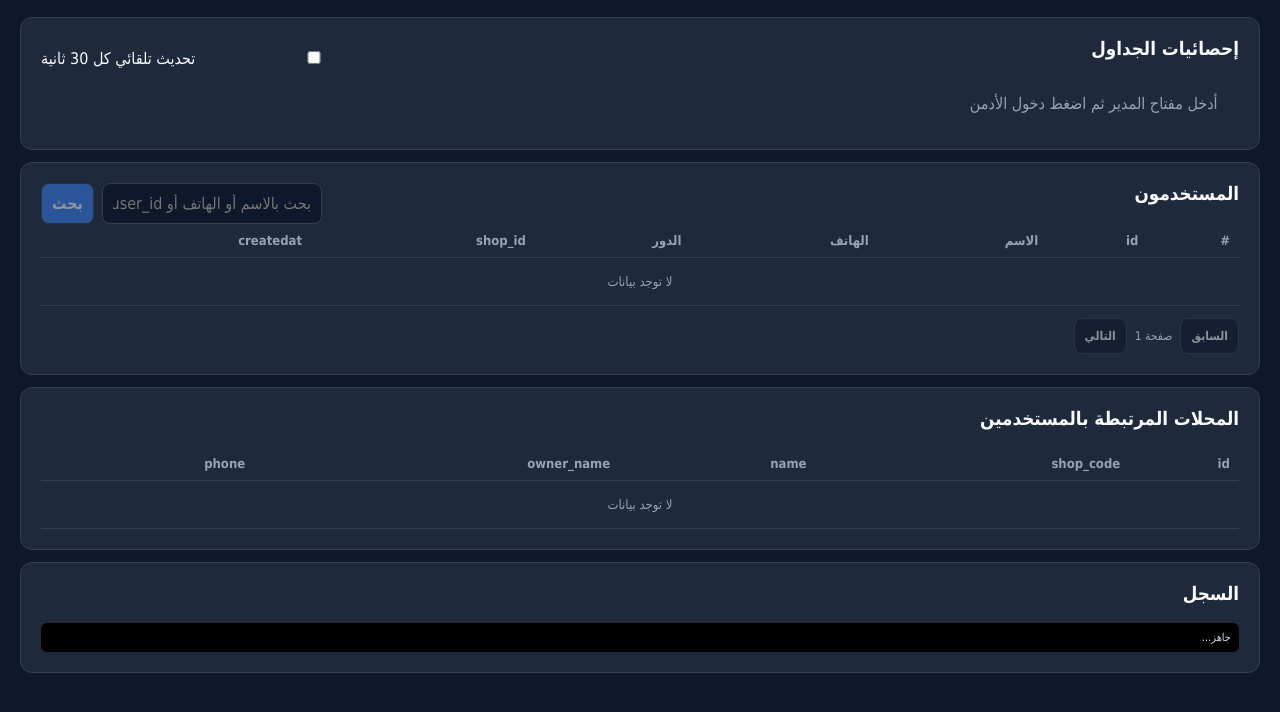
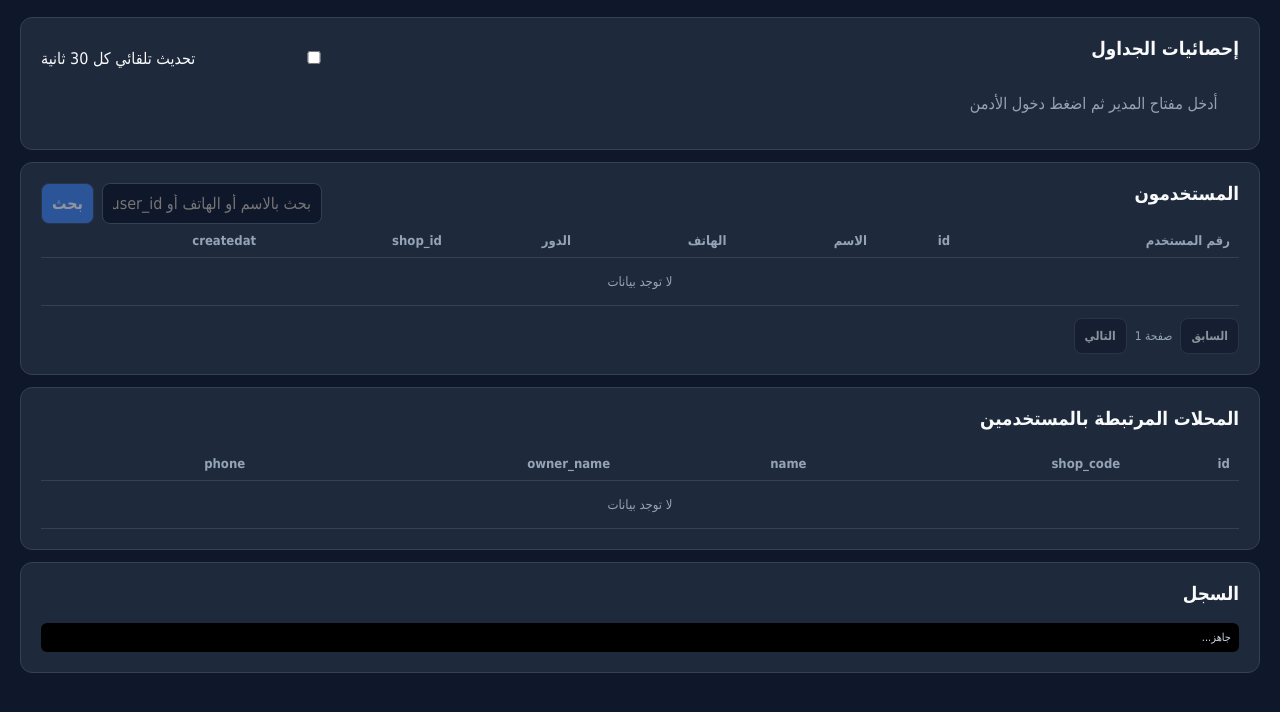
Before and after one commit to alwsabydrar4-ux/drartech-licenses, a website: page public/admin/database.html in a window 1280 px wide. Shown: the part 72-784 px from the top of the page. Drawn offline with Linux system fonts and the light colour scheme.

Commit message:
Update database.html

```diff
--- a/public/admin/database.html
+++ b/public/admin/database.html
@@ -46,7 +46,7 @@
 
   <section class="card">
     <div class="section-title"><h3>المستخدمون</h3><div class="inline"><input id="userSearch" placeholder="بحث بالاسم أو الهاتف أو user_id" aria-label="بحث عن مستخدم"><button id="searchButton" class="blue" disabled>بحث</button></div></div>
-    <div class="table-wrap"><table><thead><tr><th>#</th><th>id</th><th>الاسم</th><th>الهاتف</th><th>الدور</th><th>shop_id</th><th>createdat</th></tr></thead><tbody id="users"><tr><td colspan="7" class="empty">لا توجد بيانات</td></tr></tbody></table></div>
+    <div class="table-wrap"><table><thead><tr><th>رقم المستخدم</th><th>id</th><th>الاسم</th><th>الهاتف</th><th>الدور</th><th>shop_id</th><th>createdat</th></tr></thead><tbody id="users"><tr><td colspan="7" class="empty">لا توجد بيانات</td></tr></tbody></table></div>
     <div class="inline pager"><button id="prevButton" disabled>السابق</button><span id="pageInfo">صفحة 1</span><button id="nextButton" disabled>التالي</button></div>
   </section>
 
```
